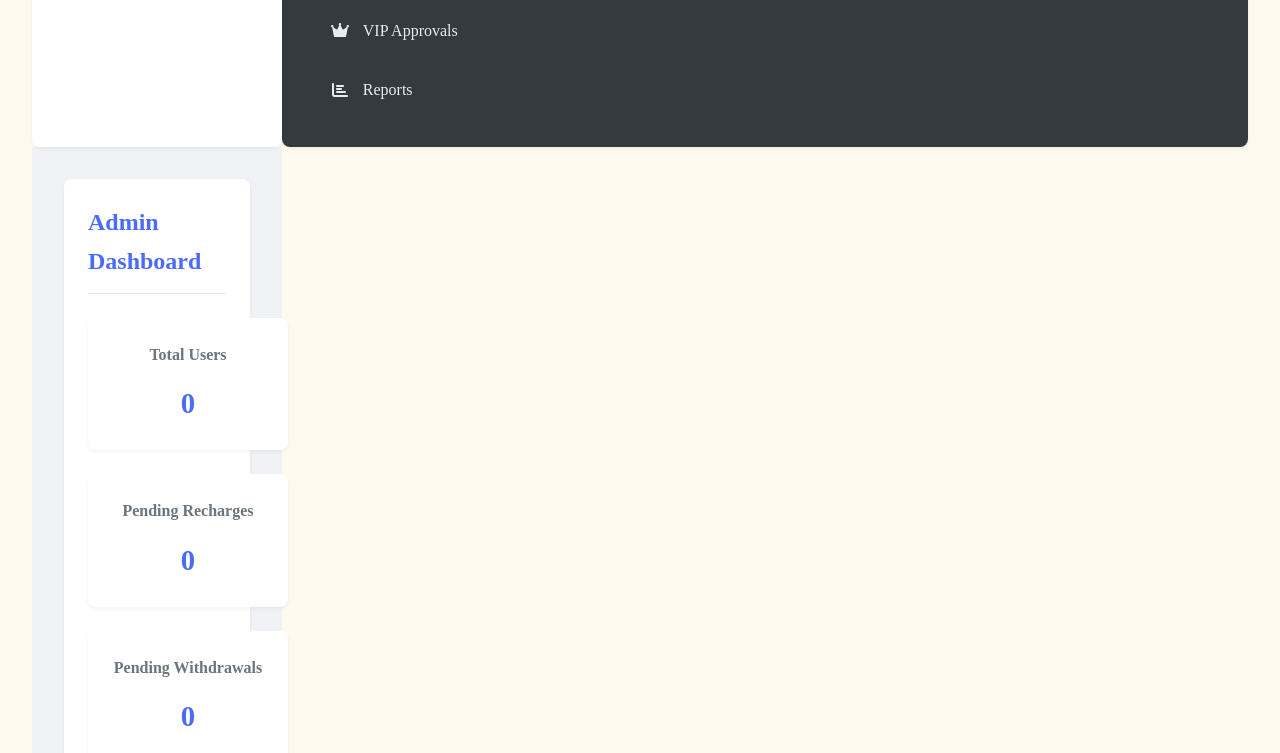
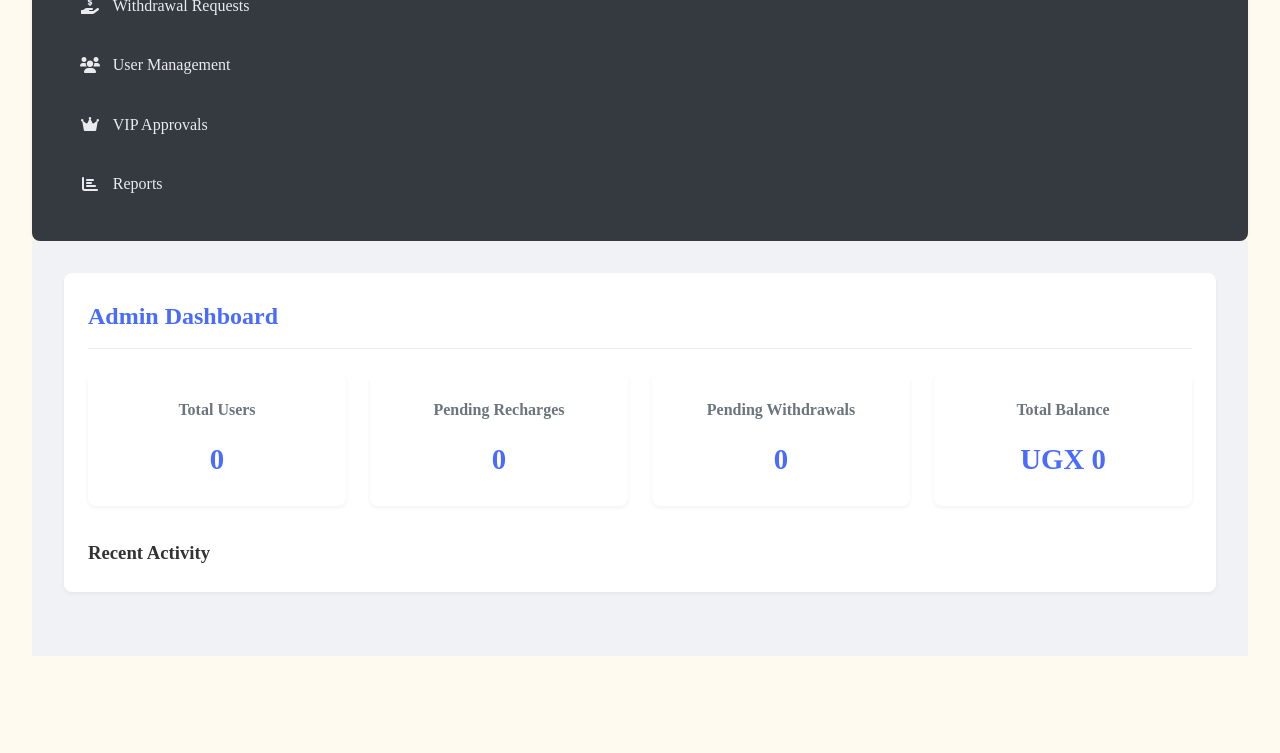
Before and after one commit to Seith256/ABB-Investments, a plain HTML site: page admin.html in a window 1280 px wide. Shown: the part 320-1073 px from the top of the page. Drawn offline with Linux system fonts and the light colour scheme.

Commit message:
Update admin.css

```diff
--- a/css/admin.css
+++ b/css/admin.css
@@ -1,6 +1,6 @@
 /* Admin Specific Styles */
 .admin-main {
-    display: grid;
+    display: block;
     grid-template-columns: 250px 1fr;
     min-height: calc(100vh - 70px);
 }
```
